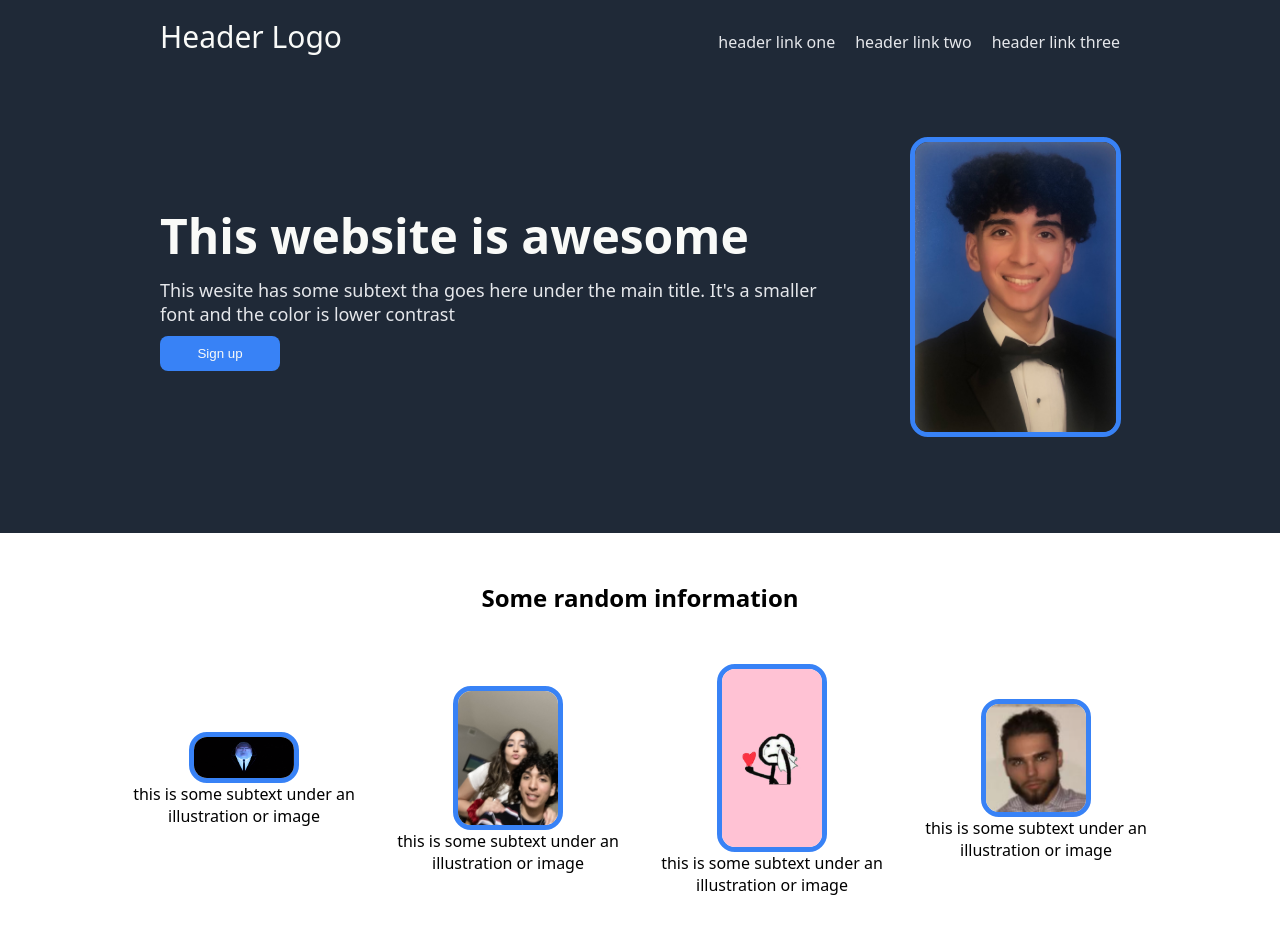
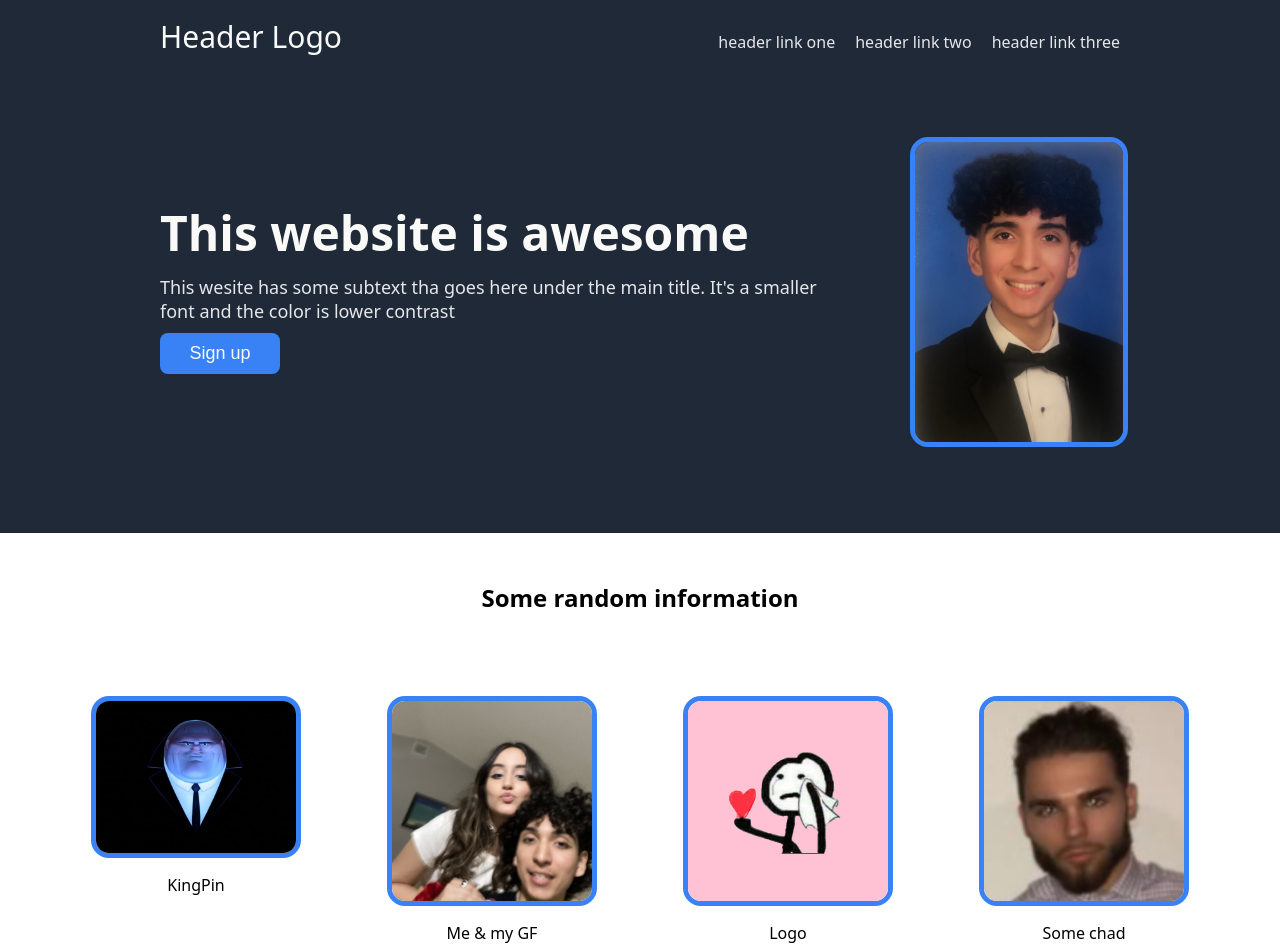
Before and after one commit to IsaacDC/landing-page, a plain HTML site: page index.html in a window 1280 px wide. Shown: the top 952 px of the page. Drawn offline with Linux system fonts and the light colour scheme.

Commit message:
Landing page complete
Finished the landing page project. It looks good for now but it's not 100% foolproof.

```diff
--- a/index.html
+++ b/index.html
@@ -38,19 +38,19 @@
         <div class="card-container">
             <div class="card">
                 <img class="top-con-image" src="King Pin.PNG" alt="KingPin">
-                <p>this is some subtext under an illustration or image</p>
+                <p>KingPin</p>
             </div>
             <div class="card">
                 <img class="top-con-image" src="thumbnail_IMG_6152.jpg" alt="Monica & Isaac">
-                <p>this is some subtext under an illustration or image</p>
+                <p>Me & my GF</p>
             </div>
             <div class="card">
                 <img class="top-con-image" src="crying love2.jpg" alt="MAID Logo">
-                <p>this is some subtext under an illustration or image</p>
+                <p>Logo</p>
             </div>
             <div class="card">
                 <img class="top-con-image" src="unknown.png" alt="UnknownMan299">
-                <p>this is some subtext under an illustration or image</p>
+                <p>Some chad</p>
             </div>
         </div>
     </div>
@@ -58,7 +58,7 @@
     <div class="middle-content">
             <p class="italics">This is an inspiring quote, or a testimonial from a customer. Mayber its just
                 filling up space, or maybe people will actually read it.
-                Who knows? All i know is that it looks ice.
+                Who knows? All i know is that it looks nice.
             </p>
             <p class="quoted">-Thor, God of Thunder</p>
     </div>
--- a/style.css
+++ b/style.css
@@ -44,8 +44,9 @@ body{
 }
 
 img{
-    max-width: 100%;
-    height: auto;
+
+    width: 100%;
+    height: 100%;
     border-radius: 18px;
     border: 5px solid #3882f6;
     object-fit: cover;
@@ -77,6 +78,7 @@ h1{
 }
 
 button{
+    font-size: large;
     border-radius: 8px;
     background-color: #3882f6;
     border-width: 4px;
@@ -93,6 +95,7 @@ button{
 .top-content{
     background: white;
     display: flex;
+    gap: 2em;
     flex-direction: column;
     justify-content: center;
     align-items: center;
@@ -104,17 +107,17 @@ button{
     justify-content: center;
     align-items: center;
     margin: 50px 0;
+    gap: 6em;
 }
 
 .card{
     display: flex;
     flex-direction: column;
+    gap: 1em;
     text-align: center;
     align-items: center;
-}
-
-.top-con-image{
-    max-width: 100px;
+    height: 200px;
+    width: 200px;
 }
 
 .middle-content{
```
